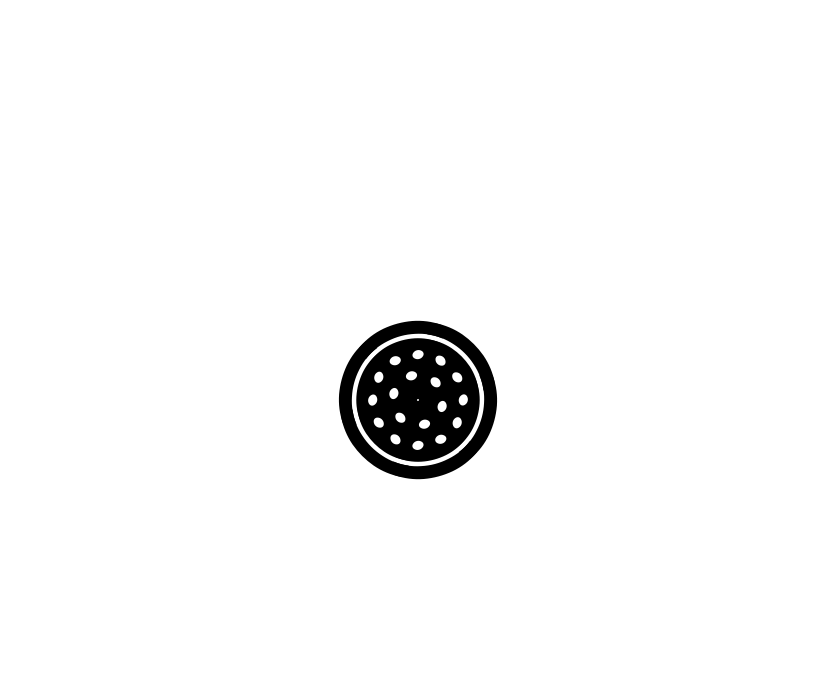
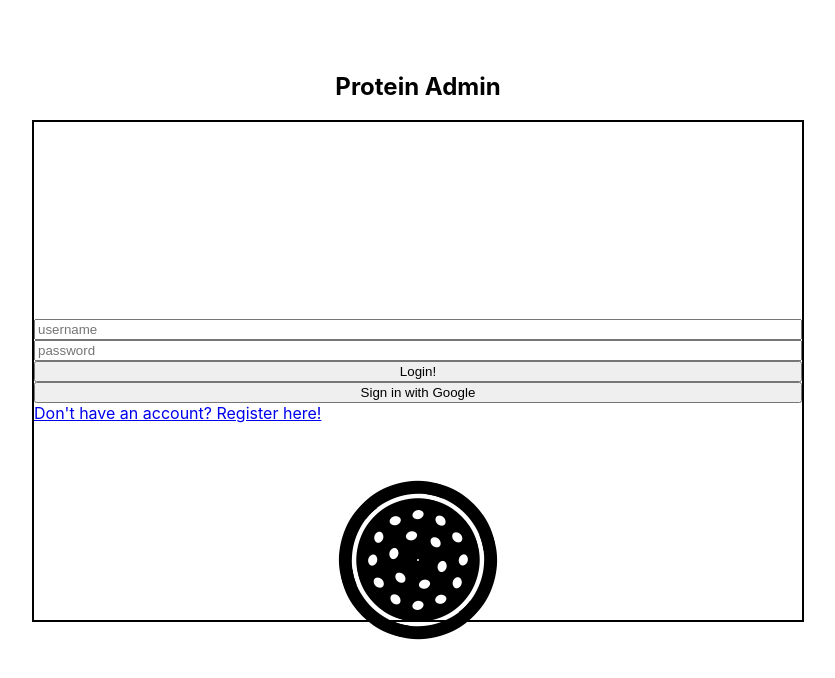
Before and after one commit to jgmalinov/ProteinAdmin, a React (Create React App) app: page / in a window 1280 px wide. Shown: the top 678 px of the page, without its empty margins (222-1057 px from the left). Built offline with nearby package versions, Linux system fonts and the light colour scheme.

Commit message:
added animated logo and basic login view

```diff
--- a/src/Animations/animations.js
+++ b/src/Animations/animations.js
@@ -1,22 +1,50 @@
 export function pizzaEatingAnimation() {
     const sliceIds = ['slice1', 'slice2', 'slice3', 'slice4', 'slice5', 'slice6'];
-    const playFunctions = []
+    const playFunctions = [];
+    let delay = 500;
+    let angle = 0;
+    let duration = 3000;
+    const transformOrigin = 'transform-origin: bottom left';
+
     for (let i=0; i < sliceIds.length; i++) {
+        let transform = `translate(0%, 100%) rotate(${angle}deg) skew(6.5deg, 6.5deg)`;
         const pizzaSlice = document.getElementById(sliceIds[i]);
         const keyframes = new KeyframeEffect(
             pizzaSlice,
-            [{transform: 'scale(1)'}, {transform: 'scale(0.1)'}, {transform: 'scale(1)'}],
-            {duration: 1000, iterations: 5}
+            [{transform: transform , 'transform-origin': transformOrigin, opacity: '1'}, {transform: transform, 'transform-origin': transformOrigin, opacity: '0'}],
+            {duration: duration, iterations: 1, delay: delay, easing: "cubic-bezier(0, 0, 0, 6)"}
         );
         const animation = new Animation(keyframes, document.timeline);
+        animation.onfinish = () => {console.log(`Ending at: ${Date.now()}`)};
         function play() {
             animation.play();
+            console.log(`Playing at: ${Date.now()}`);
         }
-        playFunctions.push(play);
+        playFunctions.push({play});
+        angle += 60;
+        delay += 500;
+        duration -= 500;
     };
 
-    for (let i=0; i < playFunctions.length; i++) {
-        const playFunction = playFunctions[i];
-        playFunction();
-    }
+    function animationFrames() {
+        for (let i=0; i < playFunctions.length; i++) {
+            if (!playFunctions[0].timestamp) {
+                playFunctions[0].timestamp = Date.now();
+                playFunctions[0].first = true;
+            };
+        }
+        if (((Date.now() - playFunctions[0].timestamp) >= 3550) || playFunctions[0].first) {
+            playFunctions[0].timestamp = Date.now();
+            for (let i=0; i < playFunctions.length; i++) {
+                playFunctions[i].play();
+                /* console.log(`playin ${i}`); */
+            };
+            if (playFunctions[0].first) {
+                playFunctions[0].first = false;
+            }
+        };
+        window.requestAnimationFrame(animationFrames);
+    };
+
+    window.requestAnimationFrame(animationFrames);
 };
--- a/src/App.css
+++ b/src/App.css
@@ -1,3 +1,39 @@
+#login {
+  display: grid;
+  width: 100%;
+  height: 100vh;
+  grid-template-columns: 1fr 1fr 1fr;
+  grid-template-rows: 2fr 1.5fr 1fr;
+  grid-template-areas:
+  "a a a"
+  "a a a"
+  "b b b";
+
+}
+
+#loginSection {
+  grid-area: a;
+  display: flex;
+  justify-content: flex-end;
+  flex-direction: column;
+  align-items: center;
+}
+
+#loginForm {
+  grid-area: b;
+  display: flex;
+  flex-direction: column;
+  justify-content: center;
+  border: 2px solid black;
+  width: 60%;
+  height: 80%;
+}
+
+
+#logo {
+  grid-area: b;
+}
+
 .fa-solid.fa-pizza-slice {
   font-size: 80px;
   position: absolute;
@@ -6,35 +42,35 @@
 }
 #slice1 {
   transform-origin: bottom left;
-  transform: translate(0%, -100%) rotate(360deg) skew(6.5deg, 6.5deg);
+  transform: translate(0%, 100%) rotate(0deg) skew(6.5deg, 6.5deg);
 
 }
 
 #slice2 {
   transform-origin: 0% 100%;
-  transform: translate(0%, -100%) rotate(60deg) skew(6.5deg, 6.5deg);
+  transform: translate(0%, 100%) rotate(60deg) skew(6.5deg, 6.5deg);
 
 }
 
 #slice3 {
   transform-origin: 0% 100%;
-  transform: translate(0%, -100%) rotate(120deg) skew(6.5deg, 6.5deg);
+  transform: translate(0%, 100%) rotate(120deg) skew(6.5deg, 6.5deg);
 
 }
 
 #slice4 {
   transform-origin: 0% 100%;
-  transform: translate(0%, -100%) rotate(180deg) skew(6.5deg, 6.5deg);
+  transform: translate(0%, 100%) rotate(180deg) skew(6.5deg, 6.5deg);
 
 }
 
 #slice5 {
   transform-origin: 0% 100%;
-  transform: translate(0%, -100%) rotate(240deg) skew(6.5deg, 6.5deg);
+  transform: translate(0%, 100%) rotate(240deg) skew(6.5deg, 6.5deg);
 
 }
 
 #slice6 {
   transform-origin: 0% 100%;
-  transform: translate(0%, -100%) rotate(300deg) skew(6.5deg, 6.5deg);
+  transform: translate(0%, 100%) rotate(300deg) skew(6.5deg, 6.5deg);
 }
--- a/src/features/Login/Login.js
+++ b/src/features/Login/Login.js
@@ -1,12 +1,26 @@
 export function Login(args) {
     return (
-        <div>
+        <div id="login">
+            <section id="loginSection">
+                <h1>Protein Admin</h1>
+                <form id="loginForm">
+                    <input placeholder="username"></input>
+                    <input placeholder="password"></input>
+                    <button type="submit">Login!</button>
+                    <button type="submit">Sign in with Google</button>
+                    <a id="LinkToRegister" href="/">Don't have an account? Register here!</a>
+                </form>
+            </section>
+
+            <section id="logo">
                 <i className="fa-solid fa-pizza-slice" id="slice1"></i>
                 <i className="fa-solid fa-pizza-slice" id="slice2"></i>
                 <i className="fa-solid fa-pizza-slice" id="slice3"></i>
                 <i className="fa-solid fa-pizza-slice" id="slice4"></i>
                 <i className="fa-solid fa-pizza-slice" id="slice5"></i>
                 <i className="fa-solid fa-pizza-slice" id="slice6"></i>
+            </section>
+
         </div>
     )
 }
```
Lines whose indentation alone changed are shown as unchanged.
